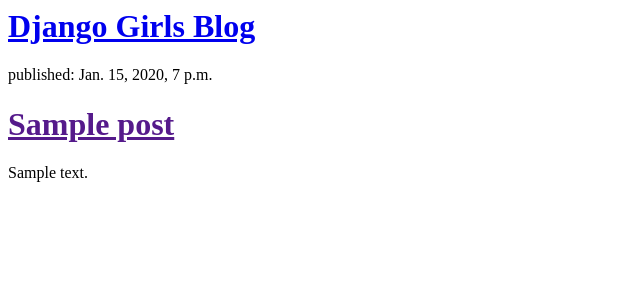
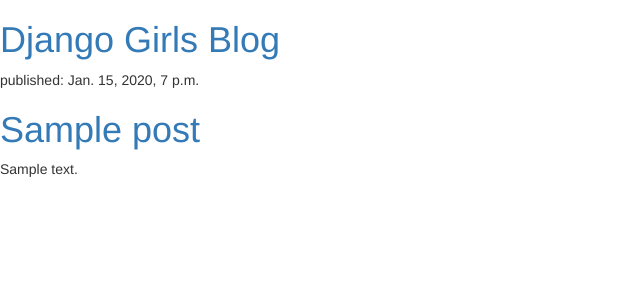
Before and after one commit to SeungJeBack/my-first-blog, a Django app: template blog/templates/blog/post_list.html in a window 1280 px wide. Shown: the top 300 px of the page, without its empty margins (0-640 px from the left). Run offline with Django 3.2, Linux system fonts and the light colour scheme; the template is opened without the code that fills it: values that come from a table or form of the project are taken from there, others are empty; tables that the repository leaves empty hold one stand-in row (values such as "Sample post"); some libraries are stand-ins or nearby versions.

Commit message:
design update

```diff
--- /dev/null
+++ b/blog/static/css/blog.css
@@ -0,0 +1,3 @@
+h1 a {
+  color: #FCA205;
+}
--- a/blog/templates/blog/post_list.html
+++ b/blog/templates/blog/post_list.html
@@ -1,6 +1,8 @@
 <html>
     <head>
-        <title>Django Girls blog</title>
+      <link rel="stylesheet" href="//maxcdn.bootstrapcdn.com/bootstrap/3.2.0/css/bootstrap.min.css">
+      <link rel="stylesheet" href="//maxcdn.bootstrapcdn.com/bootstrap/3.2.0/css/bootstrap-theme.min.css">
+        <title>My blog~~</title>
     </head>
     <body>
       <div>
```
